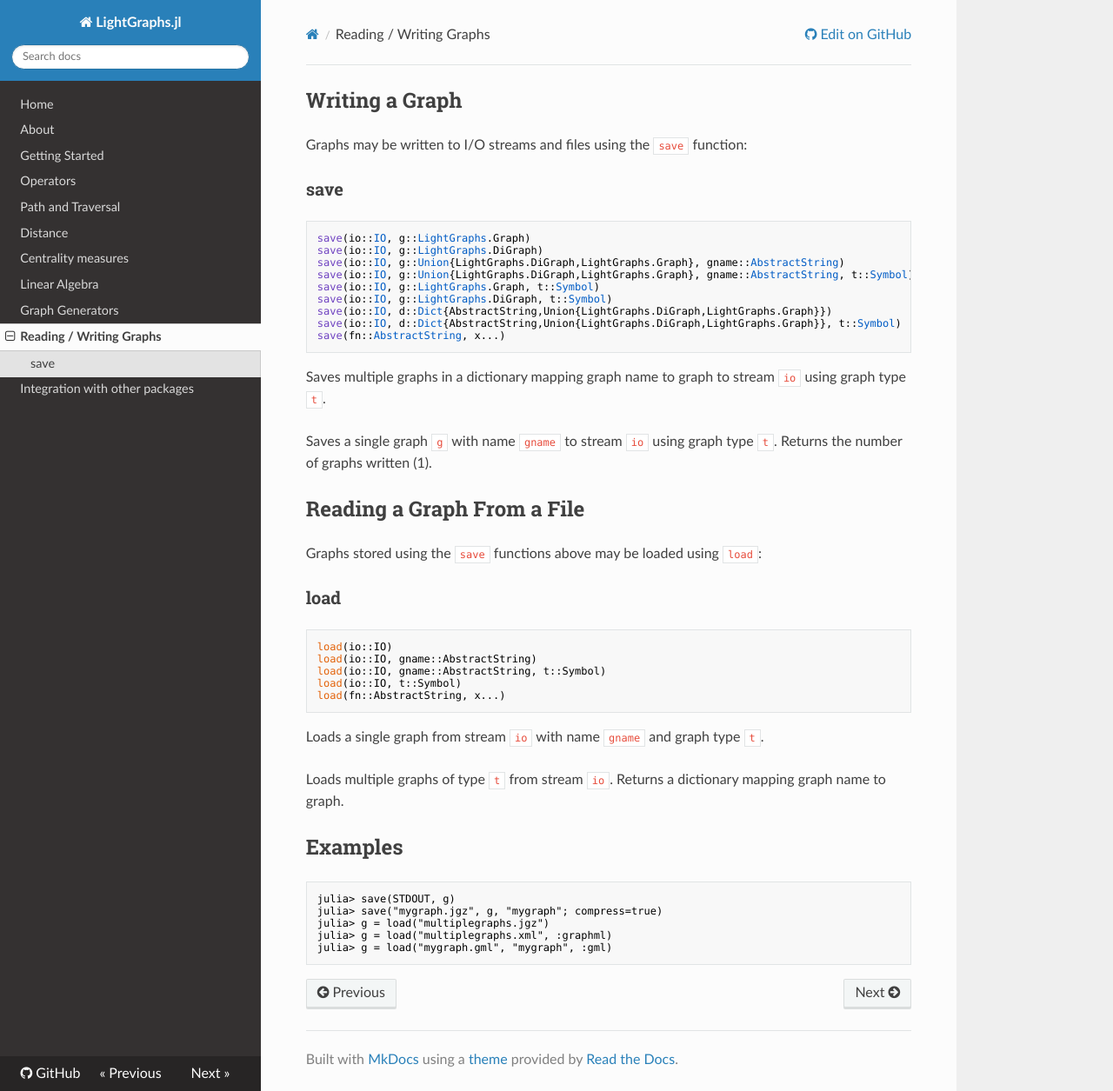
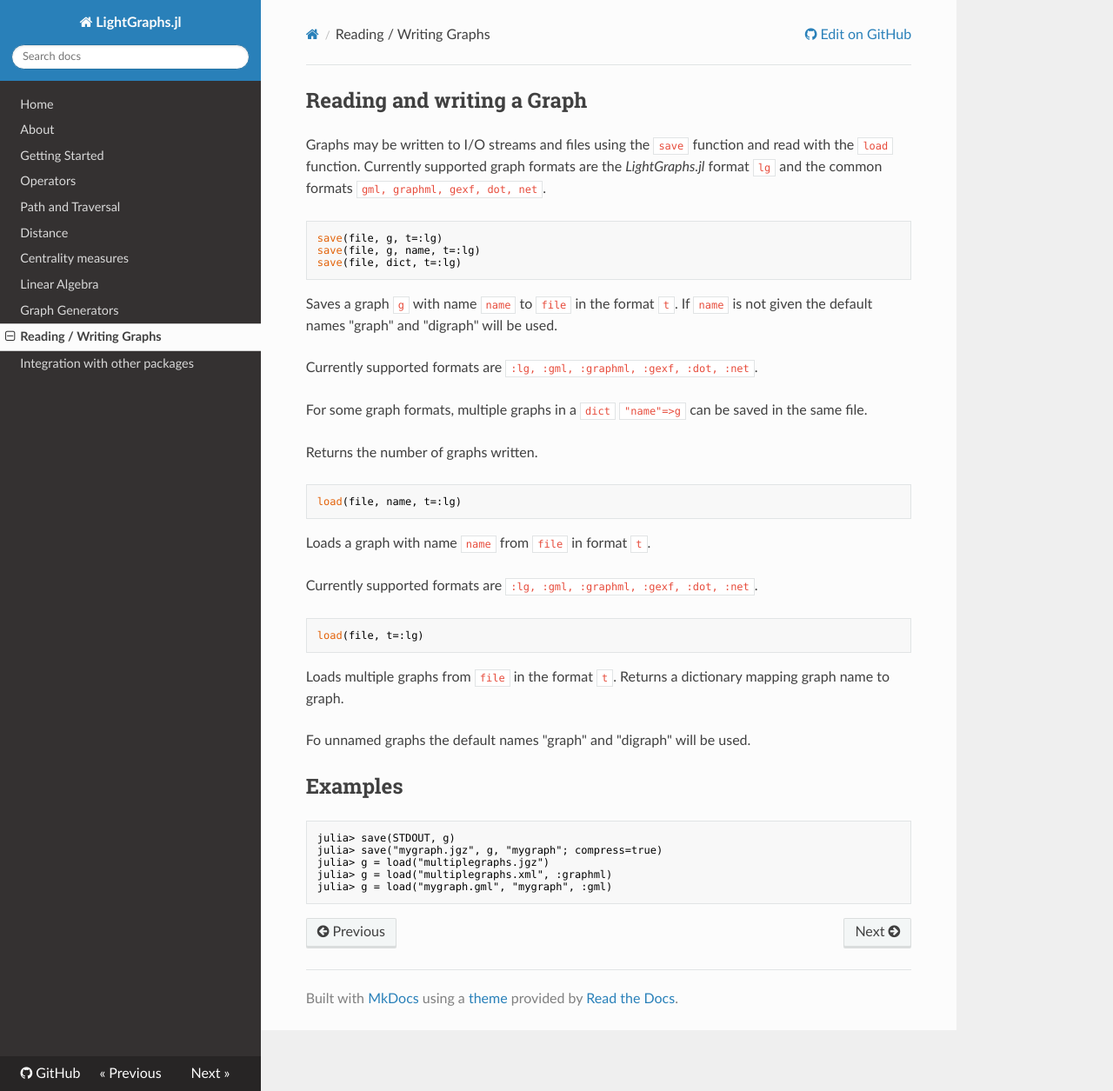
Before and after one commit to sbromberger/LightGraphs.jl, an MkDocs documentation site: the page built from doc/persistence.md, in a window 1280 px wide and 1255 px high. Shown: the whole window at 87% size. Built offline with MkDocs 1.6.1, drawn with Linux system fonts in a browser that asks for light colours; nearby versions of some CDN libraries; old or Windows-style settings are respelled for this version of MkDocs.

````diff
--- a/doc/persistence.md
+++ b/doc/persistence.md
@@ -1,35 +1,37 @@
 <!-- AUTOGENERATED. See 'doc/build.jl' for source. -->
-## Writing a Graph
-Graphs may be written to I/O streams and files using the `save` function:
-### save
+## Reading and writing a Graph
+Graphs may be written to I/O streams and files using the `save` function and
+read with the `load` function. Currently supported graph formats are the
+ *LightGraphs.jl* format `lg` and the common formats `gml, graphml, gexf, dot, net`.
 ```
-save(io::IO, g::LightGraphs.Graph)
-save(io::IO, g::LightGraphs.DiGraph)
-save(io::IO, g::Union{LightGraphs.DiGraph,LightGraphs.Graph}, gname::AbstractString)
-save(io::IO, g::Union{LightGraphs.DiGraph,LightGraphs.Graph}, gname::AbstractString, t::Symbol)
-save(io::IO, g::LightGraphs.Graph, t::Symbol)
-save(io::IO, g::LightGraphs.DiGraph, t::Symbol)
-save(io::IO, d::Dict{AbstractString,Union{LightGraphs.DiGraph,LightGraphs.Graph}})
-save(io::IO, d::Dict{AbstractString,Union{LightGraphs.DiGraph,LightGraphs.Graph}}, t::Symbol)
-save(fn::AbstractString, x...)
+save(file, g, t=:lg)
+save(file, g, name, t=:lg)
+save(file, dict, t=:lg)
 ```
-Saves multiple graphs in a dictionary mapping graph name to graph to stream `io` using graph type `t`.
 
-Saves a single graph `g` with name `gname` to stream `io` using graph type `t`. Returns the number of graphs written (1).
+Saves a graph `g` with name `name` to `file` in the format `t`. If `name` is not given the default names "graph" and "digraph" will be used.
 
-## Reading a Graph From a File
-Graphs stored using the `save` functions above may be loaded using `load`:
-### load
+Currently supported formats are `:lg, :gml, :graphml, :gexf, :dot, :net`.
+
+For some graph formats, multiple graphs in a  `dict` `"name"=>g` can be saved in the same file.
+
+Returns the number of graphs written.
+
 ```
-load(io::IO)
-load(io::IO, gname::AbstractString)
-load(io::IO, gname::AbstractString, t::Symbol)
-load(io::IO, t::Symbol)
-load(fn::AbstractString, x...)
+load(file, name, t=:lg)
 ```
-Loads a single graph from stream `io` with name `gname` and graph type `t`.
 
-Loads multiple graphs of type `t` from stream `io`. Returns a dictionary mapping graph name to graph.
+Loads a graph with name `name` from `file` in format `t`.
+
+Currently supported formats are `:lg, :gml, :graphml, :gexf, :dot, :net`.
+
+```
+load(file, t=:lg)
+```
+
+Loads multiple graphs from  `file` in the format `t`. Returns a dictionary mapping graph name to graph.
+
+Fo unnamed graphs the default names "graph" and "digraph" will be used.
 
 ## Examples
 ```julia
````
Also changed, not shown: doc/matching.md (added, +39 -0 lines), 3 other files.
